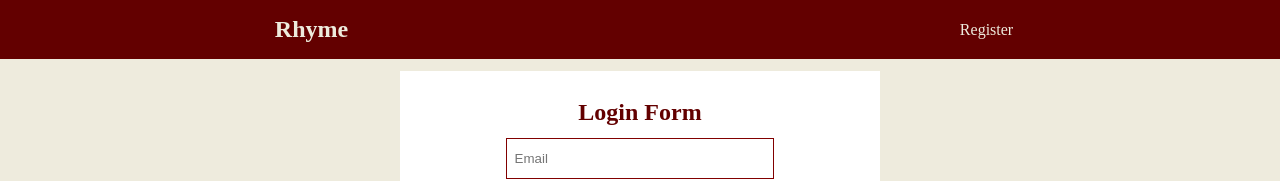
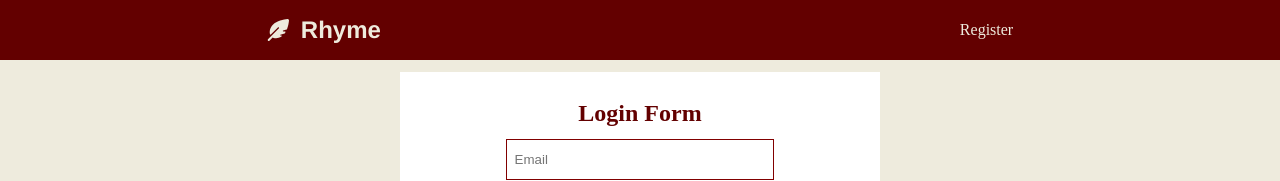
Before and after one commit to ajay020/rhyme-nextjs-app, a Next.js app: page /login in a window 1280 px wide. Shown: the top 181 px of the page. Built offline with nearby package versions, Linux system fonts and the light colour scheme.

Commit message:
added logo

```diff
--- a/src/components/Navbar.tsx
+++ b/src/components/Navbar.tsx
@@ -1,7 +1,11 @@
 import { useContext, useState, useEffect, useRef } from "react";
 import { AuthContext } from "./AuthProvider";
 import { FontAwesomeIcon } from "@fortawesome/react-fontawesome";
-import { faAdd, faUser } from "@fortawesome/free-solid-svg-icons";
+import {
+  faAdd,
+  faFeatherPointed,
+  faUser,
+} from "@fortawesome/free-solid-svg-icons";
 import styles from "../styles/Navbar.module.css";
 import UserPopup from "./UserPopup";
 
@@ -12,8 +16,8 @@ export default function Navbar() {
   const [visible, setVisible] = useState(false);
   const [dialogPosition, setDialogPosition] = useState({
     top: 55,
+    left: 0,
     right: 10,
-    left: 0,
   });
 
   const userIconRef = useRef<HTMLLIElement>(null);
@@ -39,15 +43,17 @@ export default function Navbar() {
 
     function updateDialogPosition() {
       if (userIconRef.current) {
-        const { top, left, right, width } =
+        const { top, left, width } =
           userIconRef.current.getBoundingClientRect();
         setDialogPosition({
           top: top + width + 5,
-          right: right - width / 2,
           left: left - width * 4,
+          right: left,
         });
       }
     }
+
+    updateDialogPosition();
 
     window.addEventListener("resize", updateDialogPosition);
     document.addEventListener("click", handleClickOutside);
@@ -56,12 +62,17 @@ export default function Navbar() {
       document.removeEventListener("click", handleClickOutside);
       window.removeEventListener("resize", updateDialogPosition);
     };
-  }, []);
+  }, [visible]);
 
   return (
     <nav className={styles.navbar}>
       <ul>
         <li className={styles.brand}>
+          <FontAwesomeIcon
+            className={styles.logo}
+            icon={faFeatherPointed}
+            style={{ fontSize: 22 }}
+          />
           <a href="/">Rhyme</a>
         </li>
         {!user && (
@@ -80,11 +91,7 @@ export default function Navbar() {
                 </a>
               </div>
             </li>
-            <li
-              style={{ background: "red" }}
-              className="user"
-              ref={userIconRef}
-            >
+            <li className="user" ref={userIconRef}>
               <div className={styles.user_icon} onClick={handleUserIconClick}>
                 <FontAwesomeIcon
                   id="userIcon"
@@ -99,8 +106,8 @@ export default function Navbar() {
       <div
         style={{
           top: dialogPosition.top + "px",
-          //   right: dialogPosition.right + "px",
           left: dialogPosition.left + "px",
+          right: dialogPosition.right + "px",
         }}
         id="dialogWrapper"
         className={styles.dialogWrapper}
--- a/src/styles/Navbar.module.css
+++ b/src/styles/Navbar.module.css
@@ -6,10 +6,12 @@
   box-sizing: border-box;
 }
 
-.brand img {
-  width: 30px;
+.brand .logo {
+  margin-right: 4px;
 }
-
+.brand a {
+  font-family: "Franklin Gothic Medium", "Arial Narrow", Arial, sans-serif;
+}
 .navbar ul {
   display: flex;
   align-items: center;
```
Also changed, not shown: src/pages/index.tsx (+18 -20 lines), public/logo2.png (added).
